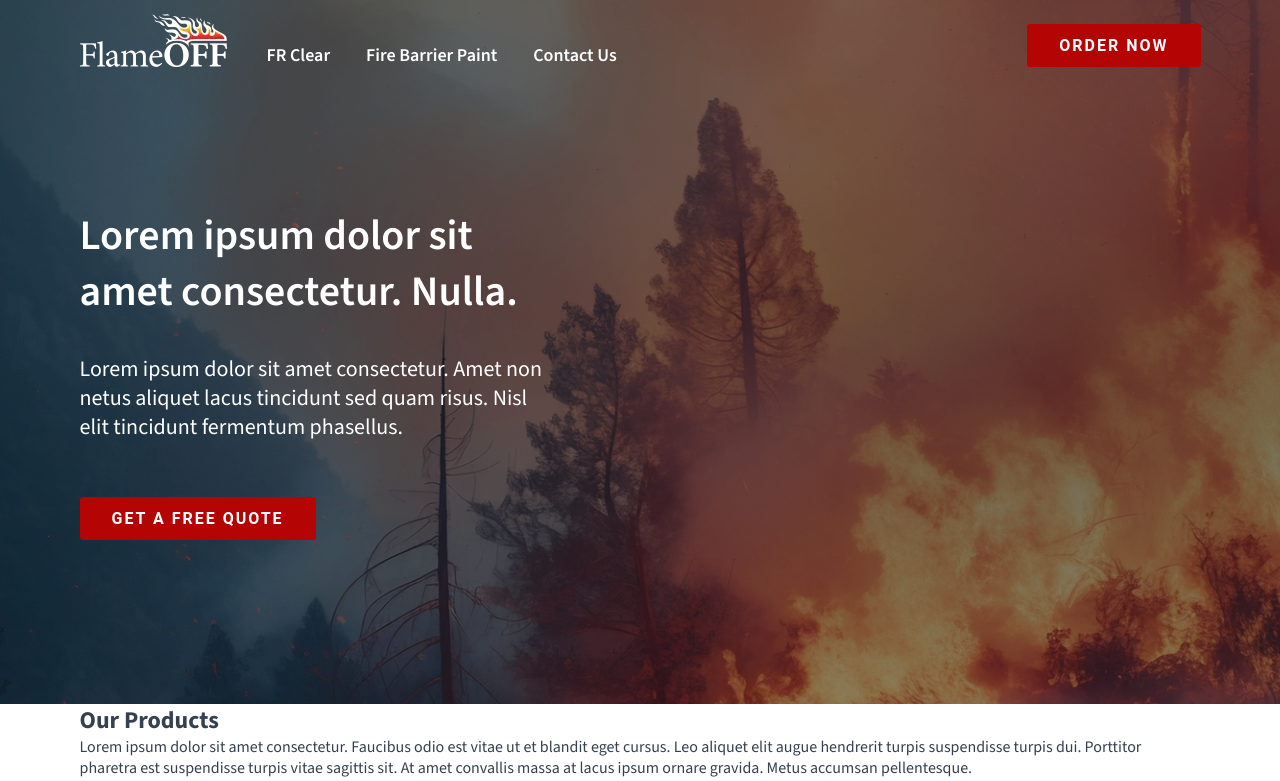
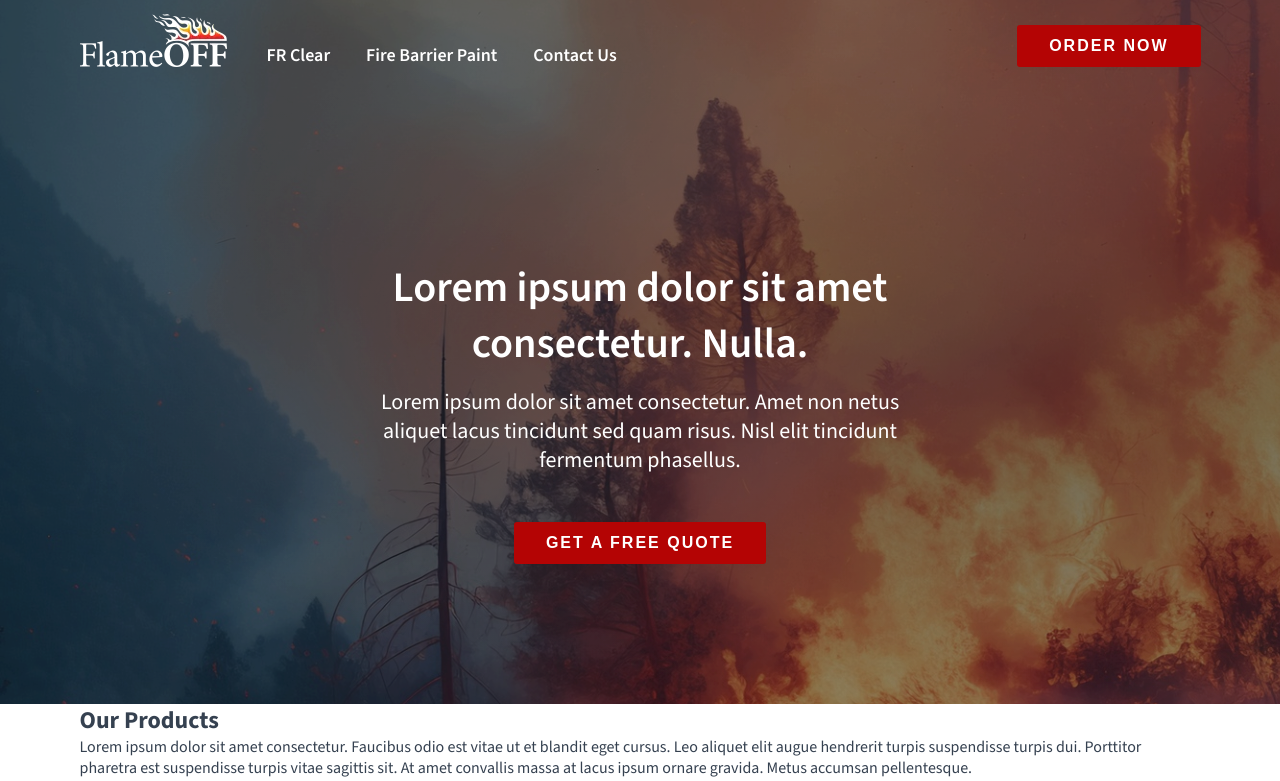
Before and after one commit to dzheki4ak/flameoff, a Next.js app: page / in a window 1280 px wide. Shown: the top 781 px of the page. Built offline with nearby package versions, Linux system fonts and the light colour scheme.

Commit message:
Minor styles

```diff
--- a/components/Button/Button.scss
+++ b/components/Button/Button.scss
@@ -7,7 +7,6 @@
   background: #b40404;
   box-shadow: none;
   color: #ffffff;
-  font-family: Roboto;
   font-weight: 600;
   font-size: 16px;
   text-transform: uppercase;
--- a/components/Header/Header.scss
+++ b/components/Header/Header.scss
@@ -13,8 +13,9 @@
     justify-content: space-between;
 
     &_text {
-      width: 475px;
-      margin-bottom: 164px;
+      width: 521px;
+      margin: 0 auto 140px;
+      text-align: center;
     }
   }
 
@@ -31,7 +32,7 @@
       font-style: normal;
       font-weight: 400;
       line-height: normal;
-      margin: 35px 0 56px;
+      margin: 16px 0 48px;
     }
   }
 }
```
